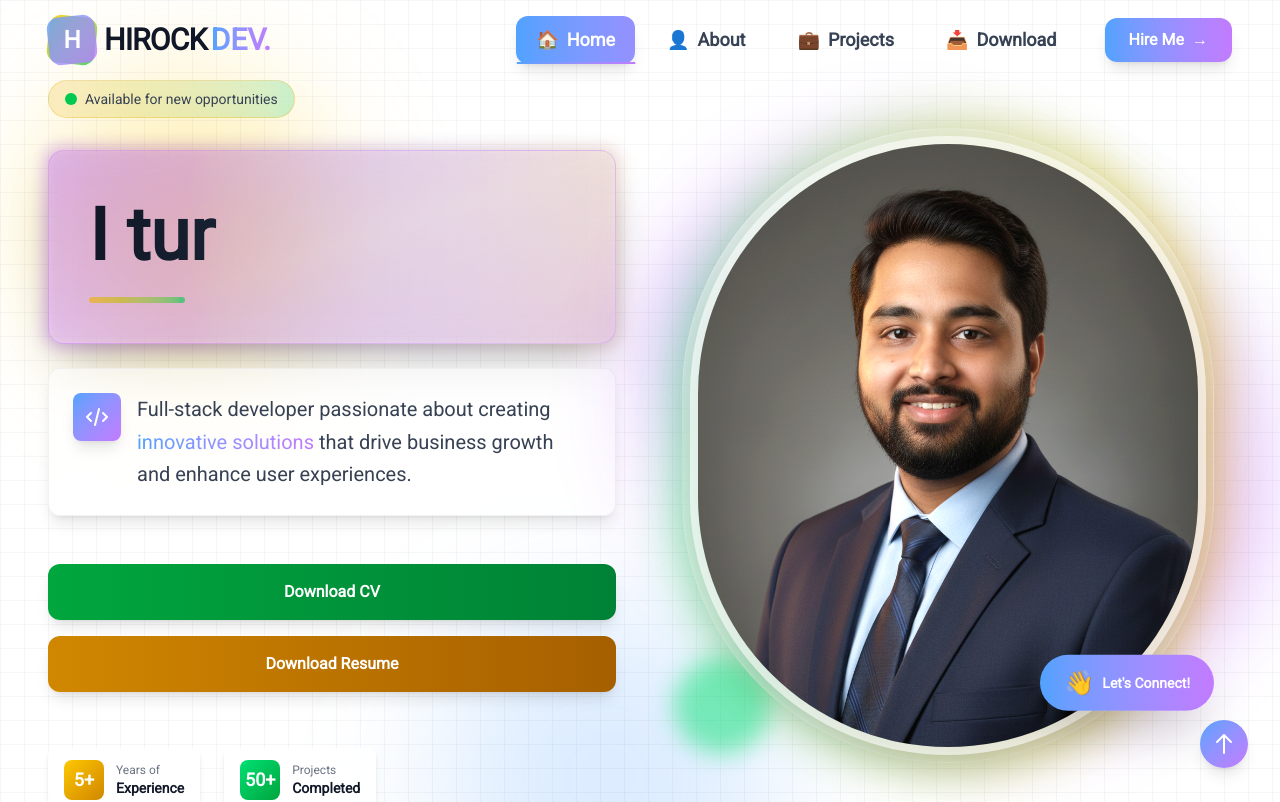
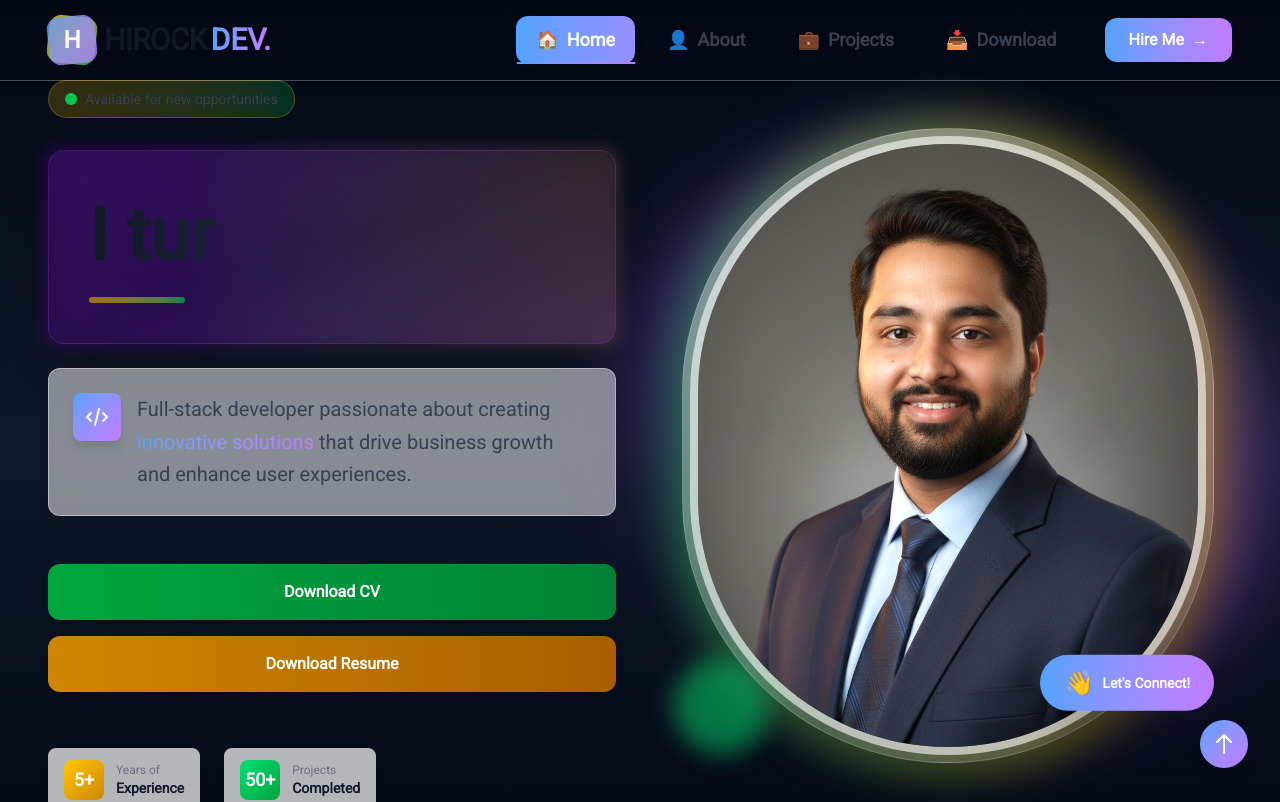
Before and after one commit to hirock0/portfolio_2.0, a Next.js app: page / in a window 1280 px wide. Shown: the top 802 px of the page. Built offline with nearby package versions, Linux system fonts and the light colour scheme.

Commit message:
dsfs df sdfs

```diff
--- a/src/conponents/Home/Banner/Banner.tsx
+++ b/src/conponents/Home/Banner/Banner.tsx
@@ -5,7 +5,7 @@ import Image from "next/image";
 const Banner = () => {
   return (
     <section
-      className="relative flex max-lg:flex-col-reverse items-center justify-between min-h-[90vh] max-w-[1440px] mx-auto px-6 md:px-8 lg:px-12 py-16 lg:py-20 gap-12 overflow-hidden"
+      className="bg-gradient-to-b from-gray-950 via-gray-900 to-gray-950 relative flex max-lg:flex-col-reverse items-center justify-between min-h-[90vh] max-w-[1440px] mx-auto px-6 md:px-8 lg:px-12 py-16 lg:py-20 gap-12 overflow-hidden"
       aria-label="Hero banner section"
     >
       {/* Animated Background Elements */}
```
